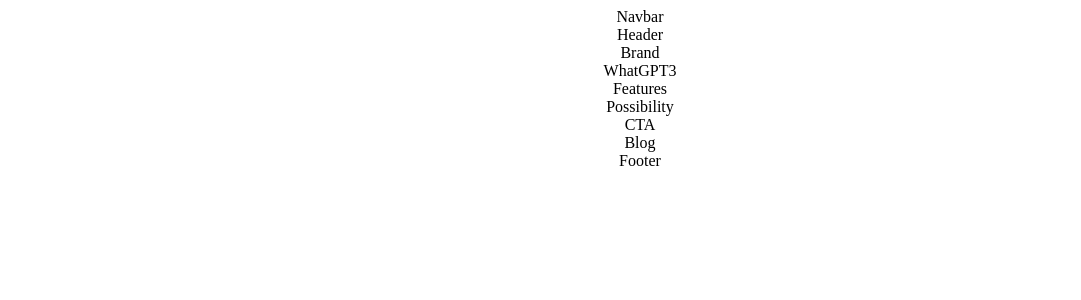
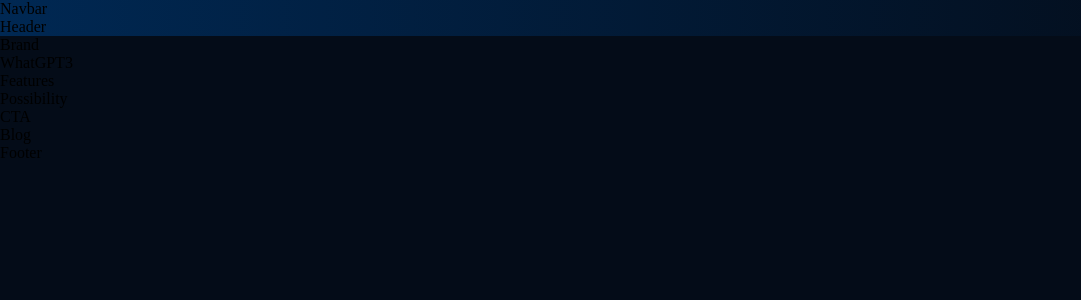
Before and after one commit to thomasviana/responsive-modern-app, a React (Create React App) app: page / in a window 1280 px wide. Shown: the top 300 px of the page, without its empty margins (0-1081 px from the left). Built offline with nearby package versions, Linux system fonts and the light colour scheme.

Commit message:
Add initial app styles.

```diff
--- a/src/App.css
+++ b/src/App.css
@@ -1,38 +1,119 @@
-.App {
-  text-align: center;
+* {
+  box-sizing: border-box;
+  padding: 0;
+  margin: 0;
+  scroll-behavior: smooth;
 }
 
-.App-logo {
-  height: 40vmin;
-  pointer-events: none;
+body {
+  background: var(--color-bg);
 }
 
-@media (prefers-reduced-motion: no-preference) {
-  .App-logo {
-    animation: App-logo-spin infinite 20s linear;
+a {
+  color: unset;
+  text-decoration: none;
+}
+
+.gradient__bg {
+  /* ff 3.6+ */
+  background: -moz-linear-gradient(
+    90deg,
+    rgba(0, 40, 83, 1) 0%,
+    rgba(4, 12, 24, 1) 100%
+  );
+
+  /* safari 5.1+,chrome 10+ */
+  background: -webkit-linear-gradient(
+    90deg,
+    rgba(0, 40, 83, 1) 0%,
+    rgba(4, 12, 24, 1) 100%
+  );
+
+  /* opera 11.10+ */
+  background: -o-linear-gradient(
+    90deg,
+    rgba(0, 40, 83, 1) 0%,
+    rgba(4, 12, 24, 1) 100%
+  );
+
+  /* ie 6-9 */
+  filter: progid:DXImageTransform.Microsoft.gradient( startColorstr='#040C18', endColorstr='#002853', GradientType=0 );
+
+  /* ie 10+ */
+  background: -ms-linear-gradient(
+    90deg,
+    rgba(0, 40, 83, 1) 0%,
+    rgba(4, 12, 24, 1) 100%
+  );
+
+  /* global 94%+ browsers support */
+  background: linear-gradient(
+    90deg,
+    rgba(0, 40, 83, 1) 0%,
+    rgba(4, 12, 24, 1) 100%
+  );
+}
+
+.gradient__text {
+  background: var(--gradient-text);
+  background-clip: text;
+  -webkit-background-clip: text;
+  -webkit-text-fill-color: transparent;
+}
+
+.section_padding {
+  padding: 4rem, 6rem;
+}
+
+.section_margin {
+  margin: 4rem 6rem;
+}
+
+.scale-up-center {
+  -webkit-animation: scale-up-center 0.4s cubic-bezier(0.39, 0.575, 0.565, 1)
+    both;
+  animation: scale-up-center 0.4s cubic-bezier(0.39, 0.575, 0.565, 1) both;
+}
+
+@-webkit-keyframes scale-up-center {
+  0% {
+    -webkit-transform: scale(0.5);
+    transform: scale(0.5);
+  }
+  100% {
+    -webkit-transform: scale(1);
+    transform: scale(1);
+  }
+}
+@keyframes scale-up-center {
+  0% {
+    -webkit-transform: scale(0.5);
+    transform: scale(0.5);
+  }
+  100% {
+    -webkit-transform: scale(1);
+    transform: scale(1);
   }
 }
 
-.App-header {
-  background-color: #282c34;
-  min-height: 100vh;
-  display: flex;
-  flex-direction: column;
-  align-items: center;
-  justify-content: center;
-  font-size: calc(10px + 2vmin);
-  color: white;
+/* Tablets */
+@media screen and (max-width: 700px) {
+  .section_padding {
+    padding: 4rem;
+  }
+
+  .section_margin {
+    margin: 4rem;
+  }
 }
 
-.App-link {
-  color: #61dafb;
-}
+/* Mobile */
+@media screen and (max-width: 550px) {
+  .section_padding {
+    padding: 4rem 2rem;
+  }
 
-@keyframes App-logo-spin {
-  from {
-    transform: rotate(0deg);
-  }
-  to {
-    transform: rotate(360deg);
+  .section_margin {
+    margin: 4rem 2rem;
   }
 }
```
